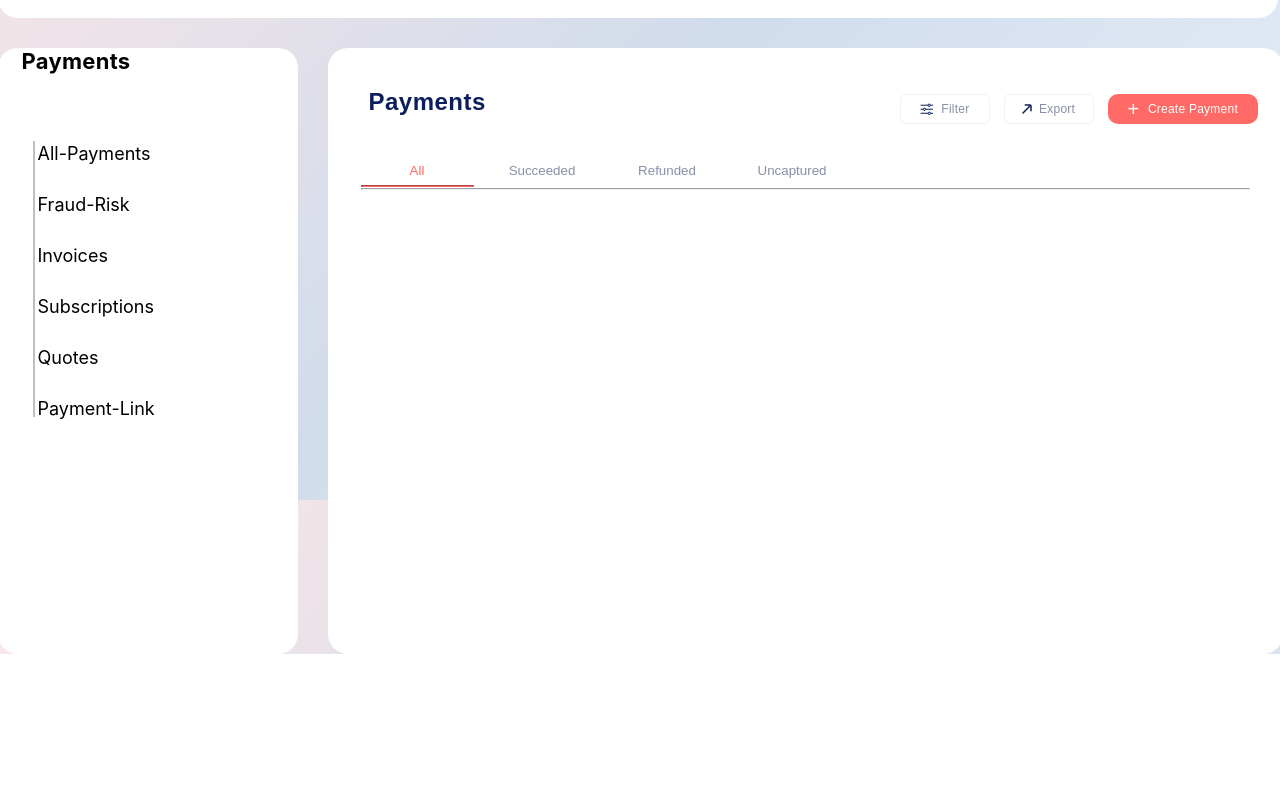
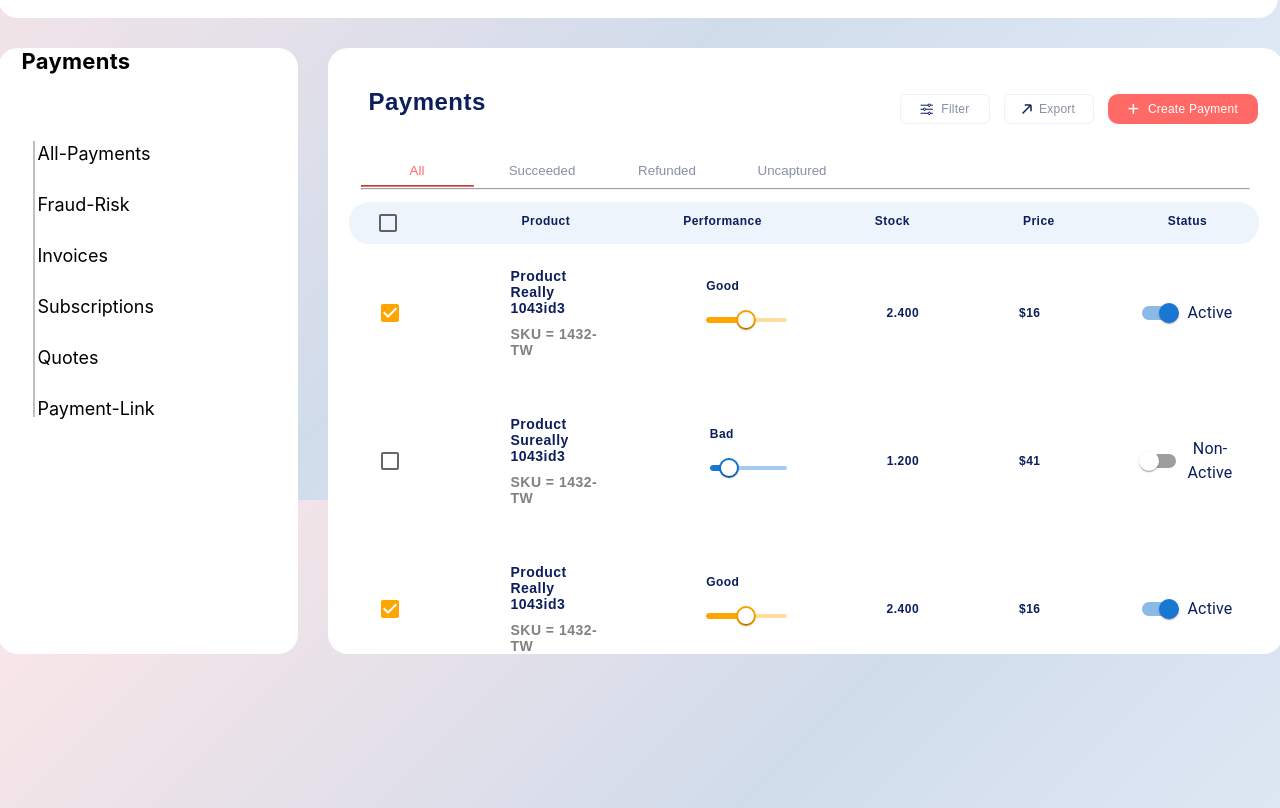
Before and after one commit to popo70023/learn-react-app, a React (Create React App) app: page /Payments in a window 1280 px wide. Shown: the part 300-1108 px from the top of the page. Before the commit the page ends 954 px from the top, so only its background shows below. Built offline with nearby package versions, Linux system fonts and the light colour scheme.

Commit message:
feat: add payments list layout

```diff
--- a/src/components/PaymentsHeader/PaymentsHeader.tsx
+++ b/src/components/PaymentsHeader/PaymentsHeader.tsx
@@ -1,5 +1,6 @@
 import { FC, useState } from 'react';
 import './PaymentsHeader.scss';
+import PaymentsList from '../PaymentsList/PaymentsList';
 
 interface PaymentsHeaderProps {
   activeButton: string;
@@ -21,11 +22,6 @@ const PaymentsHeader: FC<PaymentsHeaderProps> = ({ activeButton, onButtonClick }
   const handleButtonClickCreatePayment = () => {
     setIsClickedCreatePayment(!isClickedCreatePayment);
   };
-
-  // const [activeButton, setActiveButton] = useState('All');
-  // const onButtonClick = (buttonName: string) => {
-  //   setActiveButton(buttonName);
-  // };
   return (
     <div className="PaymentsHeader" data-testid="PaymentsHeader">
       <div className='header-button'>
@@ -59,7 +55,7 @@ const PaymentsHeader: FC<PaymentsHeaderProps> = ({ activeButton, onButtonClick }
             <p className='button-text'>Export</p>
           </div>
         </button>
-        <button className={isClickedCreatePayment?'created-payment created-payment-active':'created-payment '}  onClick={handleButtonClickCreatePayment}>
+        <button className={isClickedCreatePayment ? 'created-payment created-payment-active' : 'created-payment '} onClick={handleButtonClickCreatePayment}>
           <p className='add-text'>+</p>
           <p className='created-payment-text'>Create Payment</p>
         </button>
@@ -79,6 +75,7 @@ const PaymentsHeader: FC<PaymentsHeaderProps> = ({ activeButton, onButtonClick }
 
       </div>
       <hr className='button-hr' />
+      {activeButton==='All' ? <PaymentsList /> : null}
     </div>
   );
 };
--- a/src/components/PaymentsList/PaymentsList.scss
+++ b/src/components/PaymentsList/PaymentsList.scss
@@ -1,5 +1,11 @@
 .PaymentsList {
-    background-color: white;
+  position: relative;
+    background-color: transparent;
+    width: 910px;
+    height: 100%;
+    color: #0C1E5B;
+    font-size: 12px;
+    margin-left: 21px;
     .MuiCheckbox-root.Mui-checked {
         color: orange;
       }
@@ -7,8 +13,13 @@
         display: flex;
         background-color:#EDF4FB;
         border-radius: 20px;
+      .all-checkbox{
+        position: relative;
+        margin-left: 9px;
+      }
       .title{
-        margin-left:125px;
+        margin-left:113px;
+
       }
 
     }
@@ -40,6 +51,7 @@
       .list-margin-Product{
         margin-left:100px;
         text-align:left;
+        font-size: 14px;
       }
       .switch-button{
         margin-left:100px;
--- a/src/components/PaymentsList/PaymentsList.tsx
+++ b/src/components/PaymentsList/PaymentsList.tsx
@@ -51,11 +51,13 @@ const PaymentsList: FC<PaymentsListProps> = () => {
     <div className="PaymentsList" data-testid="PaymentsList">
       <div className="PaymentsList-Container">
         <div className="tittle-Container ">
+          <div className='all-checkbox'>
           <Checkbox
-            className="checkbox"
+            className="checkbox  all-checkbox"
             checked={allCheckboxChecked}
             onChange={handleAllCheckboxChange}
           />
+          </div>
           <p className="title">Product</p>
           <p className="title">Performance</p>
           <p className="title">Stock</p>
@@ -69,7 +71,7 @@ const PaymentsList: FC<PaymentsListProps> = () => {
                 <Checkbox
                   className="checkbox"
                   checked={checkboxStates[index]}
-                  onChange={() => handleCheckboxChange(index)}
+                  onChange={() => {handleCheckboxChange(index);}}
                 />
                 <p className='list-margin-Product'>{item.Product.split('\n').map((line, i) => (
                   <React.Fragment key={i}>
@@ -91,7 +93,7 @@ const PaymentsList: FC<PaymentsListProps> = () => {
                     min={0}
                     max={100}
                     className={`slider-wrapper ${checkboxStates[index] ? 'slider-selected' : 'slider-noselected'}`}
-                    onMouseDown={(e) => e.preventDefault()}
+                    onMouseDown={(e) => {e.preventDefault();}}
                   />
                 </div>
                 <p className='list-margin'>{item.Stock}</p>
@@ -100,7 +102,7 @@ const PaymentsList: FC<PaymentsListProps> = () => {
                   control={
                     <Switch
                       checked={switchStates[index]}
-                      onChange={() => handleSwitchChange(index)}
+                      onChange={() => {handleSwitchChange(index);}}
                       className="switch-button"
                     />
                   }
--- a/src/layout/Payments/Payments.tsx
+++ b/src/layout/Payments/Payments.tsx
@@ -2,6 +2,7 @@ import { FC, useState  } from 'react';
 import './Payments.scss';
 import ChartMenu from '../../Components/ChartMenu/ChartMenu';
 import PaymentsHeader from '../../Components/PaymentsHeader/PaymentsHeader';
+import PaymentsList from '../../Components/PaymentsList/PaymentsList';
 interface PaymentsProps {}
 
 const Payments: FC<PaymentsProps> = () => {
@@ -17,6 +18,8 @@ const Payments: FC<PaymentsProps> = () => {
     <div className='payments-header'>
     <PaymentsHeader activeButton={activeButton} onButtonClick={handleButtonClick} />
     </div>
+
+
   </div>
 );
 };
```
Lines whose indentation alone changed are shown as unchanged.
